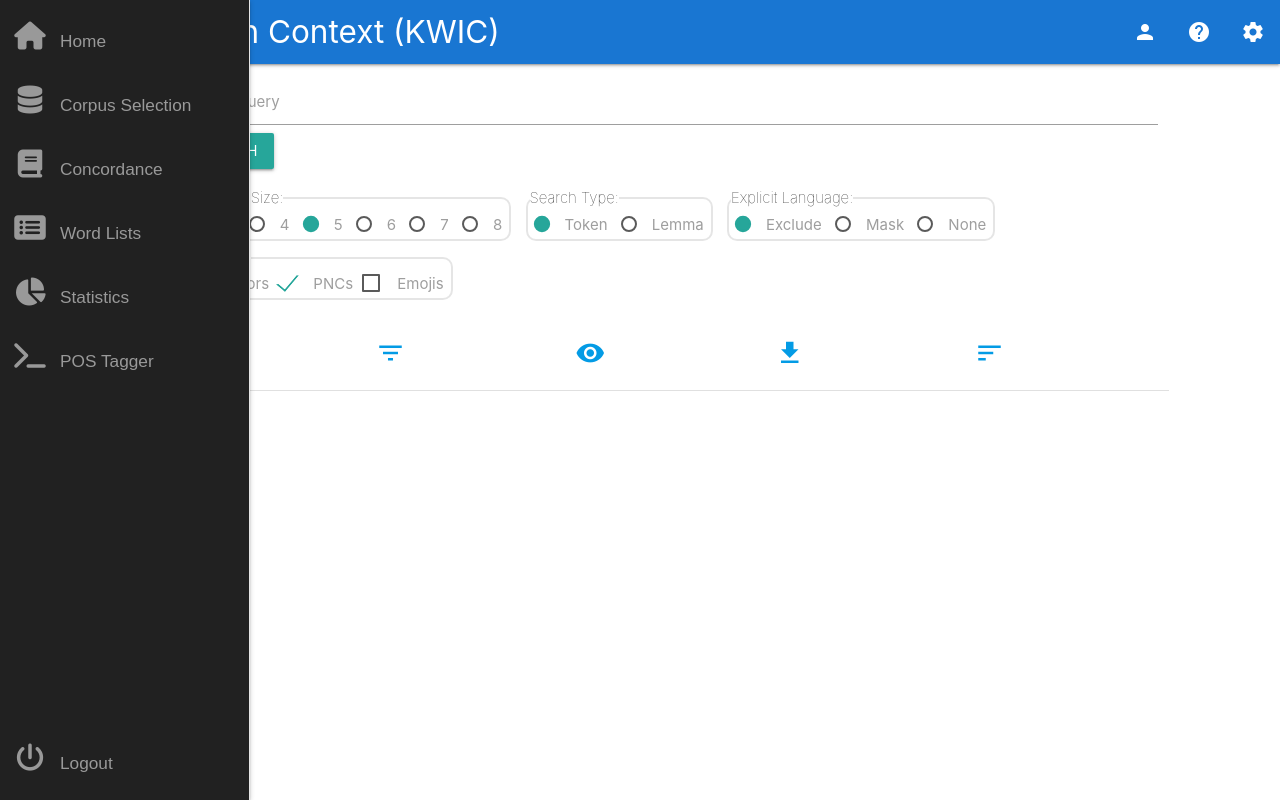
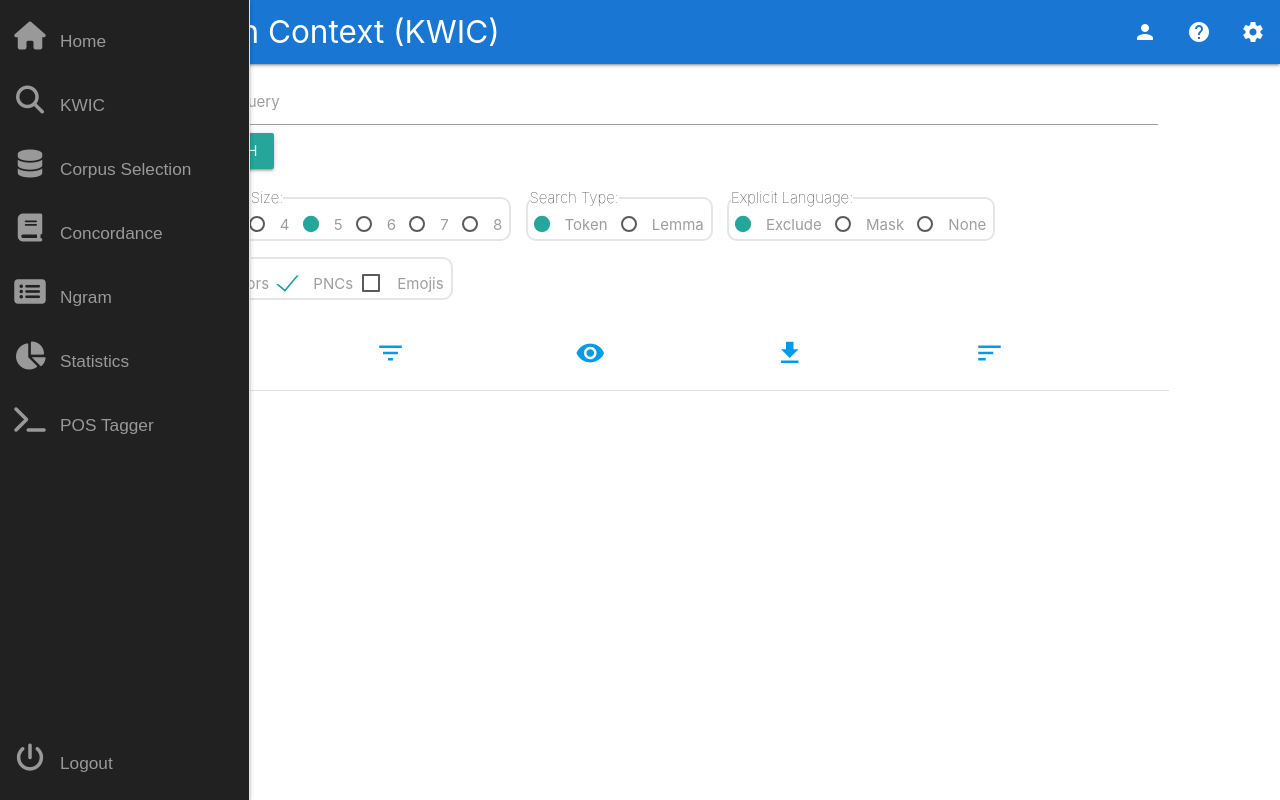
Before and after one commit to asdoost/project_root, a Flask app: page / in a window 1280 px wide. Run offline with Flask 3, Linux system fonts and the light colour scheme; some libraries are stand-ins or nearby versions; some web fonts are replaced.

Commit message:
Update index.html

```diff
--- a/templates/index.html
+++ b/templates/index.html
@@ -35,7 +35,14 @@
                         <h6>Home</h6>
                     </span>
                 </a>
-
+            </li>
+            <li class="has-subnav">
+                <a href="{{ url_for('index') }}">
+                    <i class="fa fa-search fa-2x"></i>
+                    <span class="nav-text">
+                        <h6>KWIC</h6>
+                    </span>
+                </a>
             </li>
             <li class="has-subnav">
                 <a href="{{ url_for('corpus_selection') }}">
@@ -52,13 +59,12 @@
                         <h6>Concordance</h6>
                     </span>
                 </a>
-
             </li>
             <li class="has-subnav">
-                <a href="{{ url_for('word_lists') }}">
+                <a href="{{ url_for('ngram') }}">
                     <i class="fa fa-list-alt fa-2x"></i>
                     <span class="nav-text">
-                        <h6>Word Lists</h6>
+                        <h6>Ngram</h6>
                     </span>
                 </a>
             </li>
```
